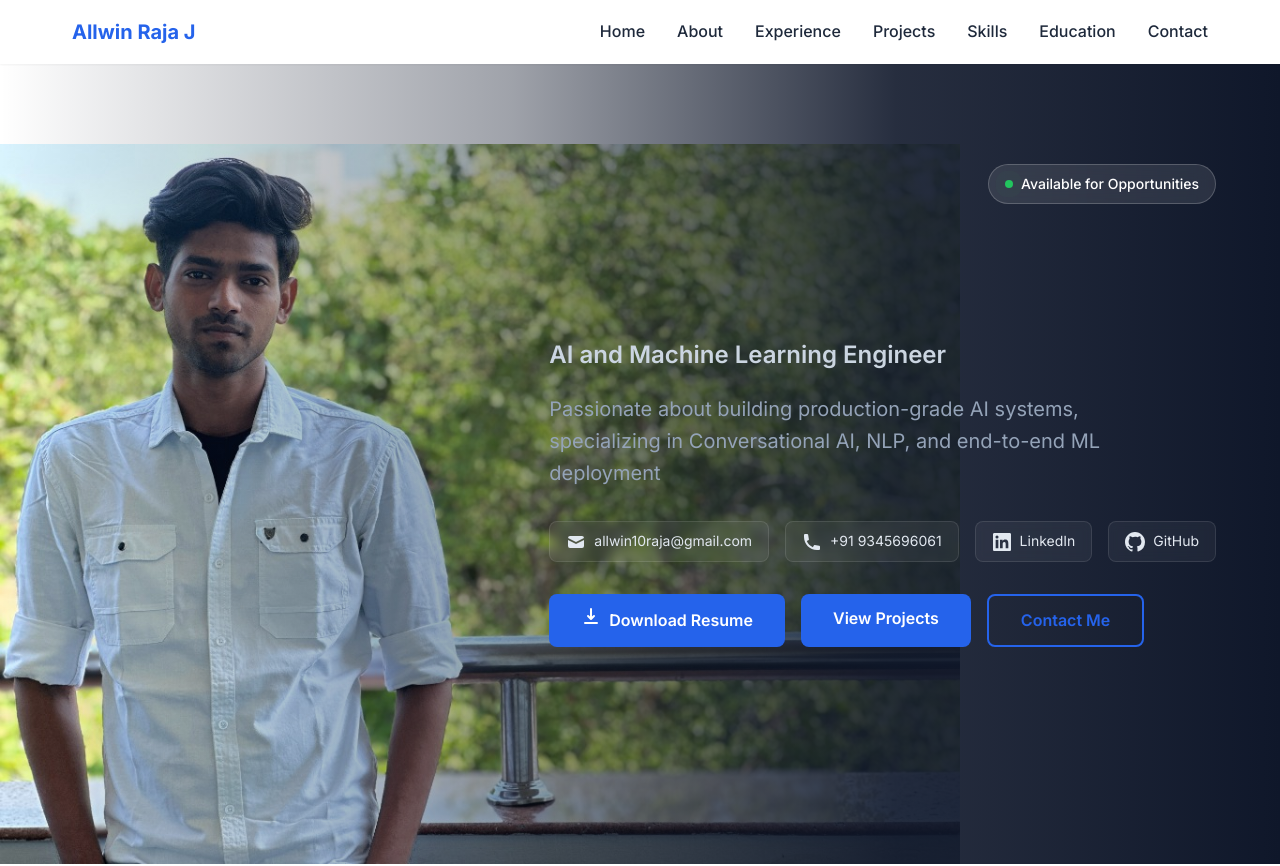
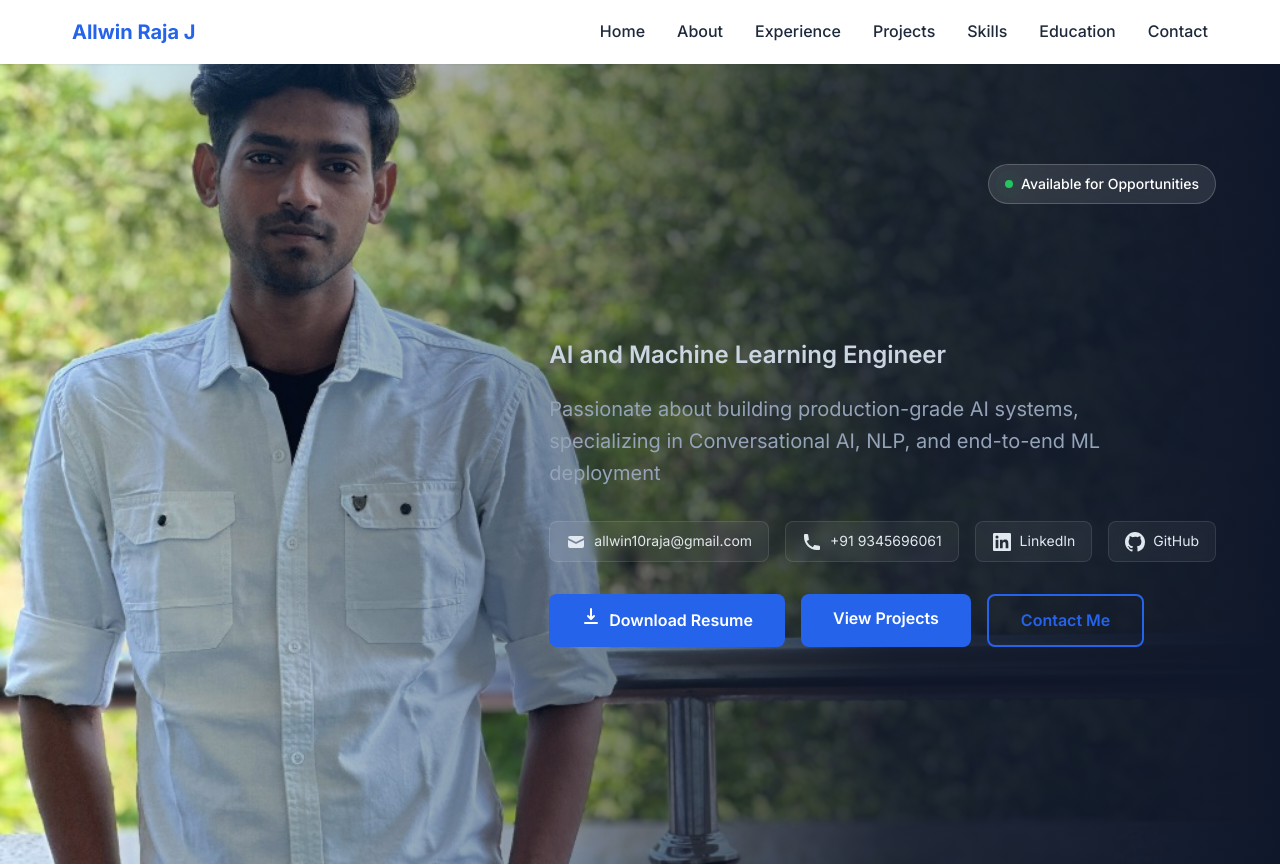
Before and after one commit to allwin107/Portfolio, a Next.js app: page / in a window 1280 px wide. Shown: the top 866 px of the page. Built offline with nearby package versions, Linux system fonts and the light colour scheme.

Commit message:
photo bg changes

```diff
--- a/components/Hero.module.css
+++ b/components/Hero.module.css
@@ -15,9 +15,10 @@
     width: 100%;
     height: 100%;
     background-image: url('/images/profile-3.jpg');
-    background-size: auto 90%;
-    /* Scale height to 90% to avoid zoom */
-    background-position: bottom left;
+    background-size: cover;
+    /* Fill the screen */
+    background-position: 20% center;
+    /* Focus slightly left */
     background-repeat: no-repeat;
     z-index: 0;
 }
```
